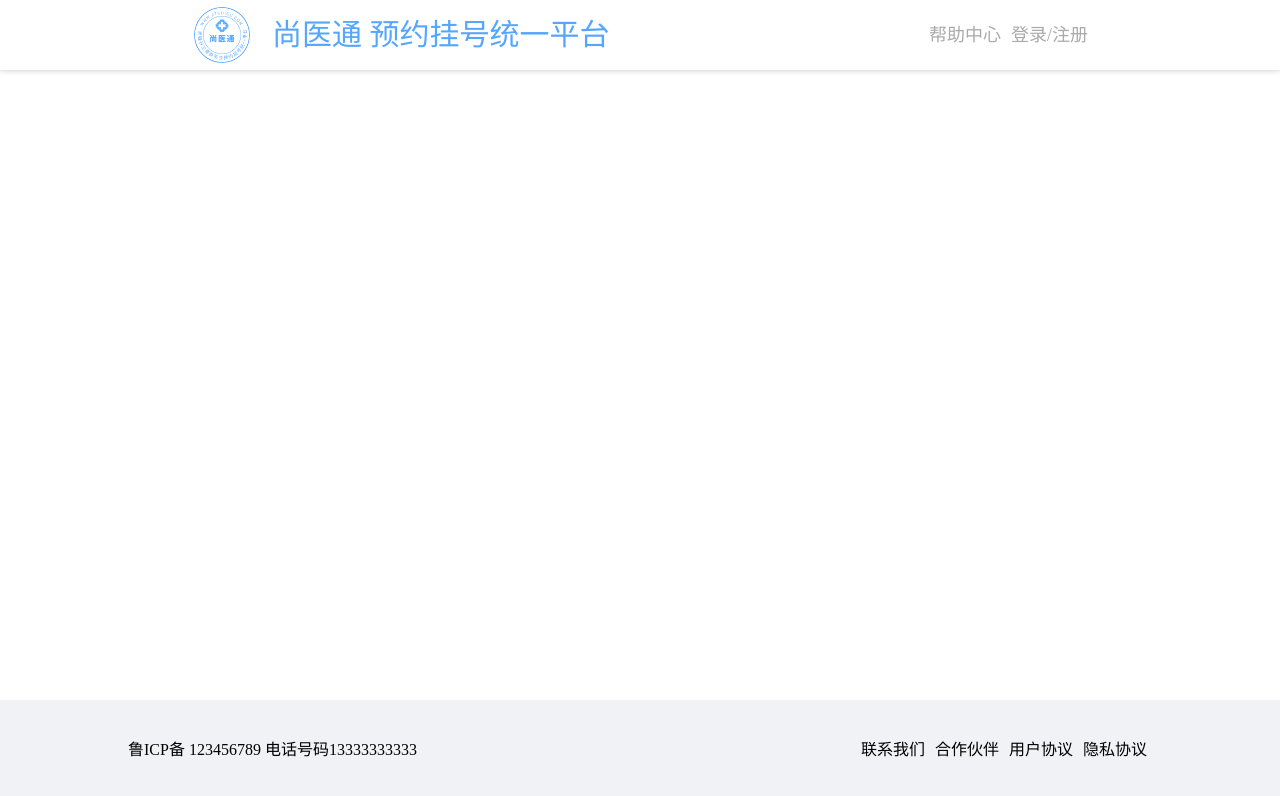
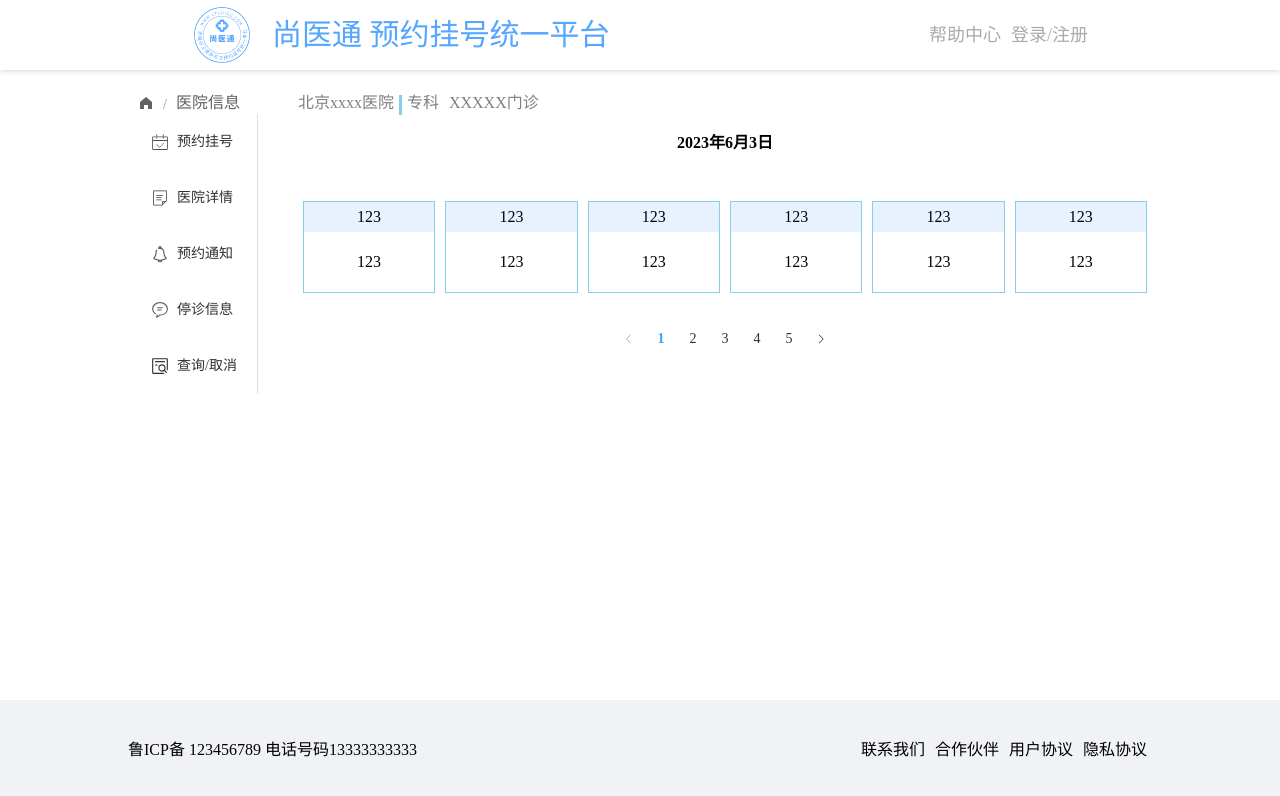
Before and after one commit to shiguowei333/vueHospital, a Vue app: page /hospital/register_step1 in a window 1280 px wide. Shown: the top 796 px of the page. Built offline with nearby package versions, Linux system fonts and the light colour scheme; no server answers.

Commit message:
预约挂号的路由和静态的搭建

```diff
--- a/src/pages/hospital/register/index.vue
+++ b/src/pages/hospital/register/index.vue
@@ -41,7 +41,7 @@
             <div class="showDeparment" v-for="deparment in hospitalDeparment" :key="deparment.depcode">
               <h1 class="cur">{{ deparment.depname }}</h1>
               <ul>
-                <li v-for="(item) in deparment.children" :key="item.depcode" @click="showLogin">{{ item.depname }}</li>
+                <li v-for="(item) in deparment.children" :key="item.depcode" @click="showLogin(item)">{{ item.depname }}</li>
               </ul>
             </div>
           </div>
@@ -53,7 +53,10 @@
     import useDetailStore from '@/store/modules/hospitalDetail.js'
     import { ref, watch } from 'vue'
     import userUserStore from '@/store/modules/user'
+    import { useRouter,useRoute } from 'vue-router'
 
+    let $router = useRouter()
+    let $route = useRoute()
     let userStore = userUserStore()
     let hospitalStore = useDetailStore()
     let hospitalInfo = ref({hosname:'',hostypeString:'',logoData:'',releaseTime:'',stopTime:'',fullAddress:'',route:'',quitTime:'',rule:[]})
@@ -67,8 +70,9 @@
       allH1[currentIndex.value].scrollIntoView({behavior:'smooth'})
     }
 
-    const showLogin = () => {
-      userStore.visiable = true
+    const showLogin = (item) => {
+      console.log(item)
+      $router.push({path:'/hospital/register_step1',query:{hoscode:$route.query.hoscode,depcode:item.depcode}})
     }
 
     watch(() => hospitalStore.hospitalInfo,(value) => {
--- /dev/null
+++ b/src/pages/hospital/register/register_step1.vue
@@ -0,0 +1,80 @@
+<template>
+    <div class="wrap">
+        <div class="top">
+            <div class="hosname">北京xxxx医院</div>
+            <div class="line"></div>
+            <div>专科</div>
+            <div class="dot"></div>
+            <div class="hosdeparment">XXXXX门诊</div>
+        </div>
+        <div class="center">
+            <h1 class="title">2023年6月3日</h1>
+            <div class="container">
+                <div class="item" v-for="item in 6" :key="item">
+                    <div class="top1">123</div>
+                    <div class="bottom">123</div>
+                </div>
+            </div>
+            <el-pagination layout="prev, pager, next" :total="50" />
+        </div>
+    </div>
+</template>
+
+<script setup>
+
+</script>
+
+<style scoped lang="less">
+    .wrap {
+        margin-left: 40px;
+        margin-top: 20px;
+        .top {
+            display: flex;
+            color: #7f7f7f;
+            .line {
+                width: 3px;
+                height: 20px;
+                background-color: skyblue;
+                margin: 0 5px;
+            }
+            .dot {
+                margin: 0 5px;
+                color: skyblue;
+            }
+        }
+        .center {
+            margin: 20px 0px;
+            display: flex;
+            flex-direction: column;
+            align-items: center;
+            .title {
+                font-weight: 900;
+            }
+            .container {
+                width: 100%;
+                display: flex;
+                margin-top: 50px;
+                margin-bottom: 30px;
+                .item {
+                    flex: 1;
+                    border: 1px solid skyblue;
+                    margin: 0 5px;
+                    width: 100%;
+                    .top1 {
+                        background-color: #e8f2ff;
+                        height: 30px;
+                        width: 100%;
+                        text-align: center;
+                        line-height: 30px;
+                    }
+                    .bottom {
+                        width: 100%;
+                        height: 60px;
+                        text-align: center;
+                        line-height: 60px;
+                    }
+                }
+            }
+        }
+    }
+</style>
--- a/src/router/index.js
+++ b/src/router/index.js
@@ -32,6 +32,10 @@ export default createRouter({
         {
           path: 'search',
           component: () => import('@/pages/hospital/search/index.vue')
+        },
+        {
+          path: 'register_step1',
+          component: () => import('@/pages/hospital/register/register_step1.vue')
         }
       ]
     },
```
